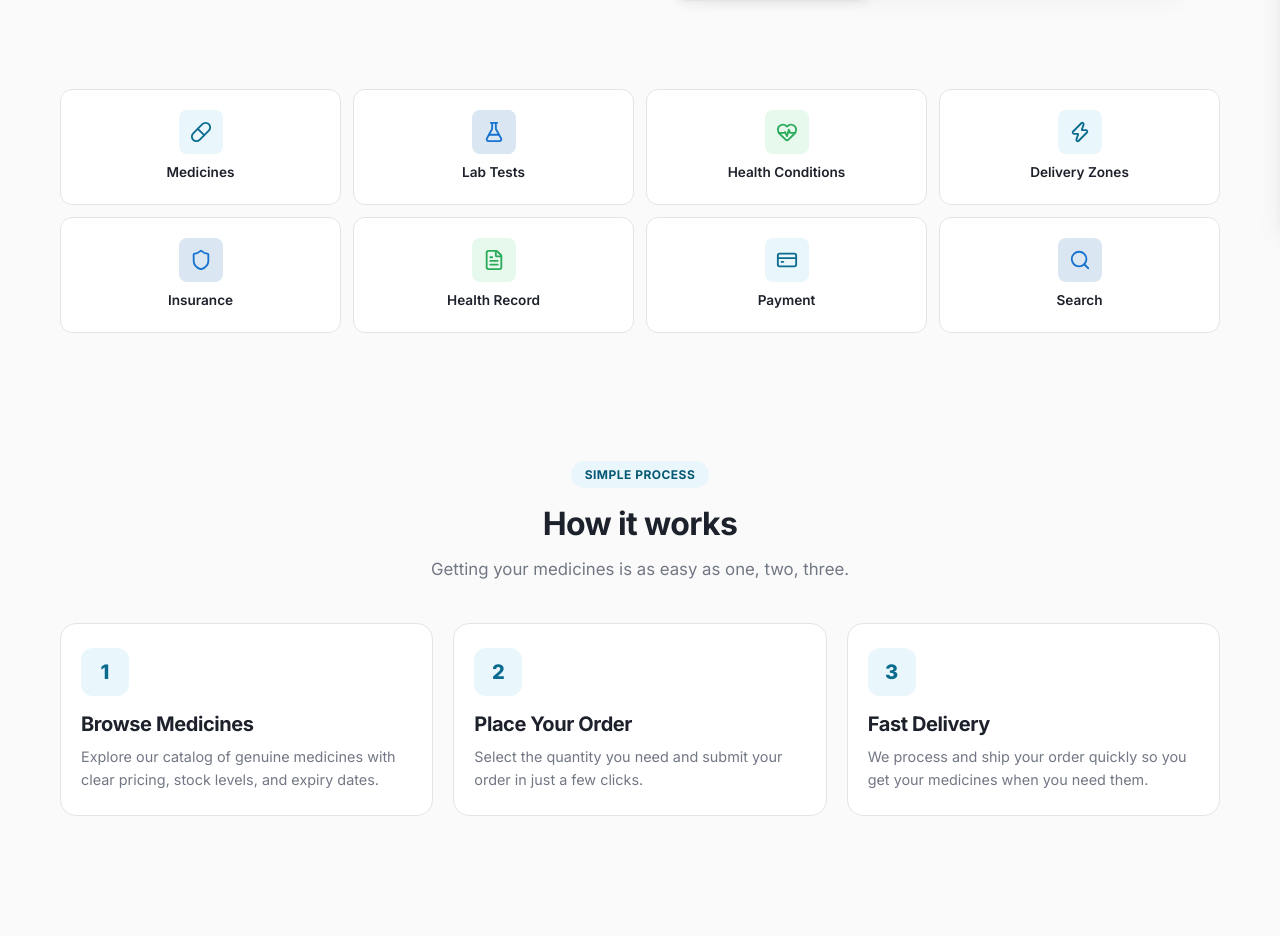
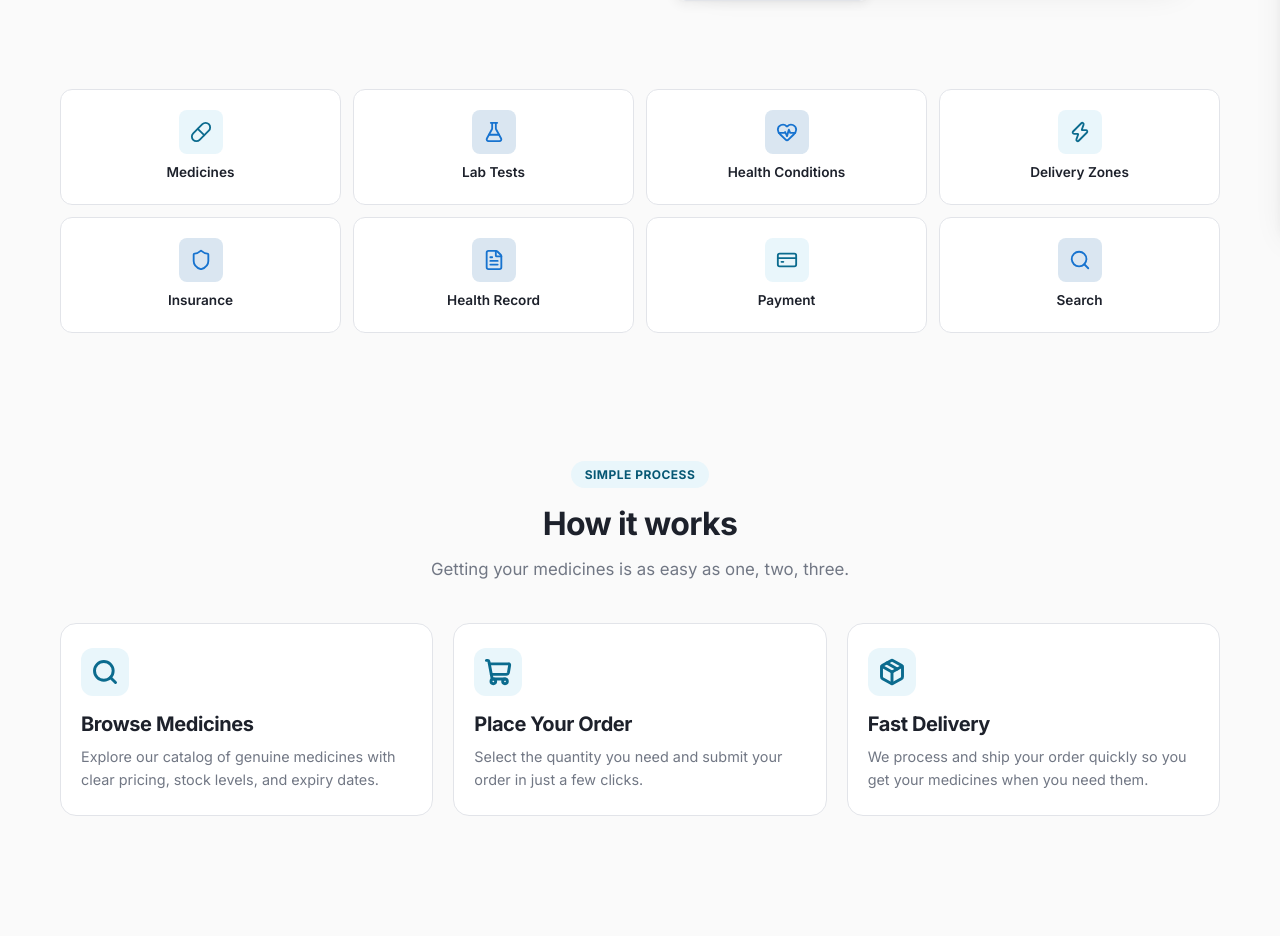
Before and after one commit to habibishrawanshah-ctrl/onesteppharmacy, a Django app: page / in a window 1280 px wide. Shown: the part 567-1503 px from the top of the page. Run offline with Django 5.2, Linux system fonts and the light colour scheme; data comes from the database, SQL or seed files in the repository; parts of the project's set-up code (start-up, migrations or seed data) failed here and were passed over.

Commit message:
fix: change green icons to blue, replace step numbers with Lucide icons

```diff
--- a/pharmacy_ecommerce/templates/home.html
+++ b/pharmacy_ecommerce/templates/home.html
@@ -57,7 +57,7 @@
       <span>Lab Tests</span>
     </a>
     <a href="{% url 'health:conditions' %}" class="quick-link-card">
-      <div class="quick-link-icon green">
+      <div class="quick-link-icon blue">
         <i data-lucide="heart-pulse" width="22" height="22" stroke-width="2"></i>
       </div>
       <span>Health Conditions</span>
@@ -75,7 +75,7 @@
       <span>Insurance</span>
     </a>
     <a href="{% url 'health:my_records' %}" class="quick-link-card">
-      <div class="quick-link-icon green">
+      <div class="quick-link-icon blue">
         <i data-lucide="file-text" width="22" height="22" stroke-width="2"></i>
       </div>
       <span>Health Record</span>
@@ -117,17 +117,17 @@
   </div>
   <div class="steps-grid animate-fade-in-up">
     <div class="step-card">
-      <div class="step-number">1</div>
+      <div class="step-number"><i data-lucide="search" width="28" height="28" stroke-width="2.5"></i></div>
       <h3>Browse Medicines</h3>
       <p>Explore our catalog of genuine medicines with clear pricing, stock levels, and expiry dates.</p>
     </div>
     <div class="step-card">
-      <div class="step-number">2</div>
+      <div class="step-number"><i data-lucide="shopping-cart" width="28" height="28" stroke-width="2.5"></i></div>
       <h3>Place Your Order</h3>
       <p>Select the quantity you need and submit your order in just a few clicks.</p>
     </div>
     <div class="step-card">
-      <div class="step-number">3</div>
+      <div class="step-number"><i data-lucide="package" width="28" height="28" stroke-width="2.5"></i></div>
       <h3>Fast Delivery</h3>
       <p>We process and ship your order quickly so you get your medicines when you need them.</p>
     </div>
@@ -208,7 +208,7 @@
       <div class="benefit-stat-label">Genuine rate</div>
     </div>
     <div class="benefit-card">
-      <div class="benefit-icon green">
+      <div class="benefit-icon blue">
         <i data-lucide="zap" width="24" height="24" stroke-width="2.5"></i>
       </div>
       <h3>Fast Delivery</h3>
```
